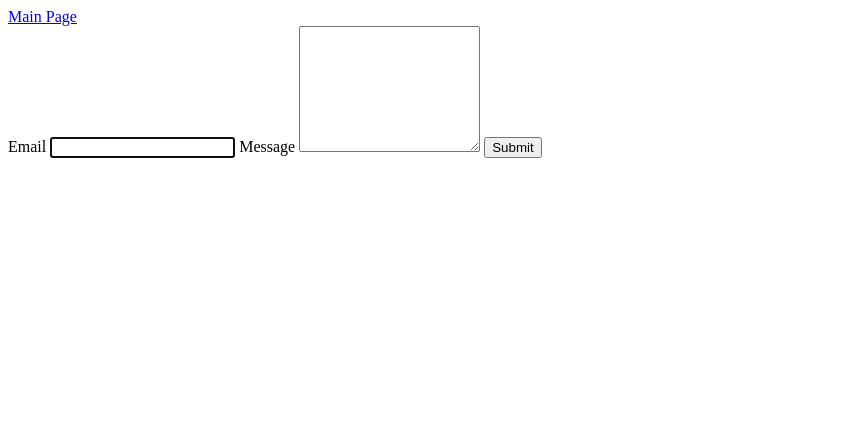
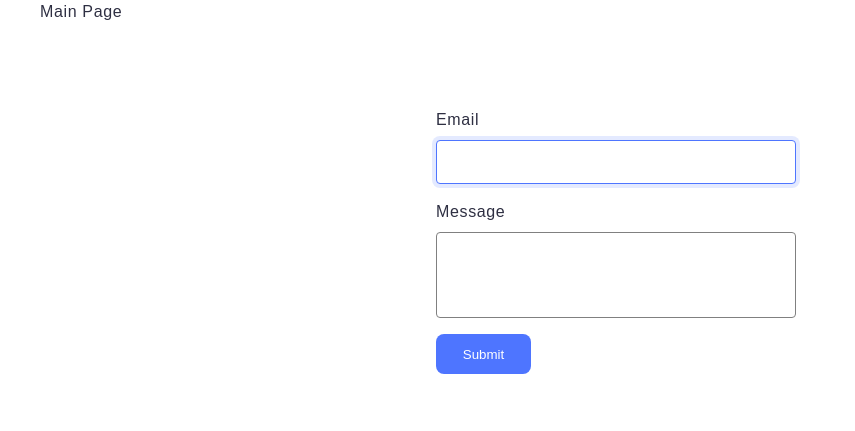
Before and after one commit to Serhii-Paliienko/goit-js-hw-09, a website built with Vite: page src/2-form.html in a window 1280 px wide. Shown: the whole page, without its empty margins (0-855 px from the left). Built offline with nearby package versions, Linux system fonts and the light colour scheme.

Commit message:
update_styles

```diff
--- a/src/2-form.html
+++ b/src/2-form.html
@@ -5,7 +5,7 @@
     <meta http-equiv="X-UA-Compatible" content="IE=edge" />
     <meta name="viewport" content="width=device-width, initial-scale=1.0" />
     <title>Form</title>
-    <link rel="stylesheet" href="./css/2-form.css" />
+    <link rel="stylesheet" href="./css/styles.css" />
   </head>
   <body>
     <main>
--- a/src/css/1-gallery.css
+++ b/src/css/1-gallery.css
@@ -1,24 +1,3 @@
-main {
-  flex-grow: 1;
-}
-
-img {
-  display: block;
-  max-width: 100%;
-  height: auto;
-}
-
-ul {
-  list-style-type: none;
-  margin: 0;
-  padding: 0;
-}
-
-body {
-  min-height: 100vh;
-  background-color: #ffffff;
-}
-
 .gallery {
   max-width: 1440px;
   width: 100%;
--- a/src/css/2-form.css
+++ b/src/css/2-form.css
@@ -0,0 +1,58 @@
+.feedback-form {
+  width: 408px;
+  height: 296px;
+  margin: 60px auto;
+  padding: 24px;
+  border-radius: 8px;
+  display: flex;
+  align-items: flex-start;
+  justify-content: flex-start;
+  flex-direction: column;
+  gap: 16px;
+}
+
+.feedback-form label {
+  display: flex;
+  flex-direction: column;
+  width: 360px;
+  gap: 8px;
+  border-color: #808080;
+}
+
+.feedback-form input,
+.feedback-form textarea {
+  border: 1px solid #808080;
+  border-radius: 4px;
+}
+
+.feedback-form input {
+  height: 40px;
+}
+
+.feedback-form textarea {
+  height: 80px;
+  resize: none;
+  overflow: hidden;
+}
+
+.feedback-form input:focus,
+.feedback-form textarea:focus {
+  outline: none;
+  border-color: #4e75ff;
+  box-shadow: 0 0 0 4px #4e75ff26;
+}
+
+.feedback-form button {
+  display: flex;
+  align-items: center;
+  justify-content: center;
+  flex-direction: row;
+  gap: 10px;
+  border-radius: 8px;
+  padding: 8px 16px;
+  width: 95px;
+  height: 40px;
+  border: none;
+  background-color: #4e75ff;
+  color: #ffffff;
+}
--- a/src/css/base.css
+++ b/src/css/base.css
@@ -1,13 +1,11 @@
 :root {
-  /* font-family: Inter, Avenir, Helvetica, Arial, sans-serif; */
-  font-family: system-ui, -apple-system, BlinkMacSystemFont, 'Segoe UI', Roboto,
-    Oxygen, Ubuntu, Cantarell, 'Open Sans', 'Helvetica Neue', sans-serif;
+  font-family: 'Montserrat', sans-serif;
   font-size: 16px;
   line-height: 1.5;
   font-weight: 400;
-
-  color: #242424;
-  background-color: rgba(255, 255, 255, 0.87);
+  letter-spacing: 0.04em;
+  color: #2e2f42;
+  background-color: #ffffff;
 
   font-synthesis: none;
   text-rendering: optimizeLegibility;
--- a/src/css/styles.css
+++ b/src/css/styles.css
@@ -10,3 +10,5 @@
 @import url('./container.css');
 
 /* Sections style */
+@import url('./1-gallery.css');
+@import url('./2-form.css');
```
Also changed, not shown: src/1-gallery.html (+1 -1 lines), src/index.html (+6 -0 lines).
